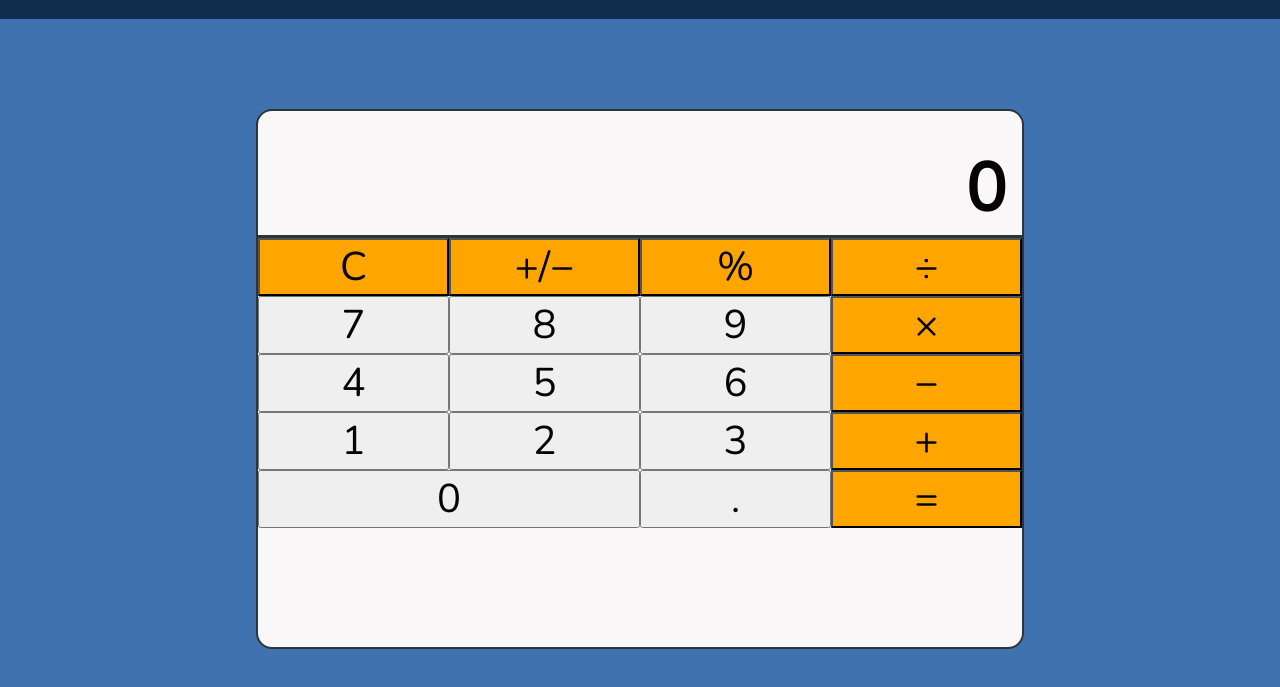
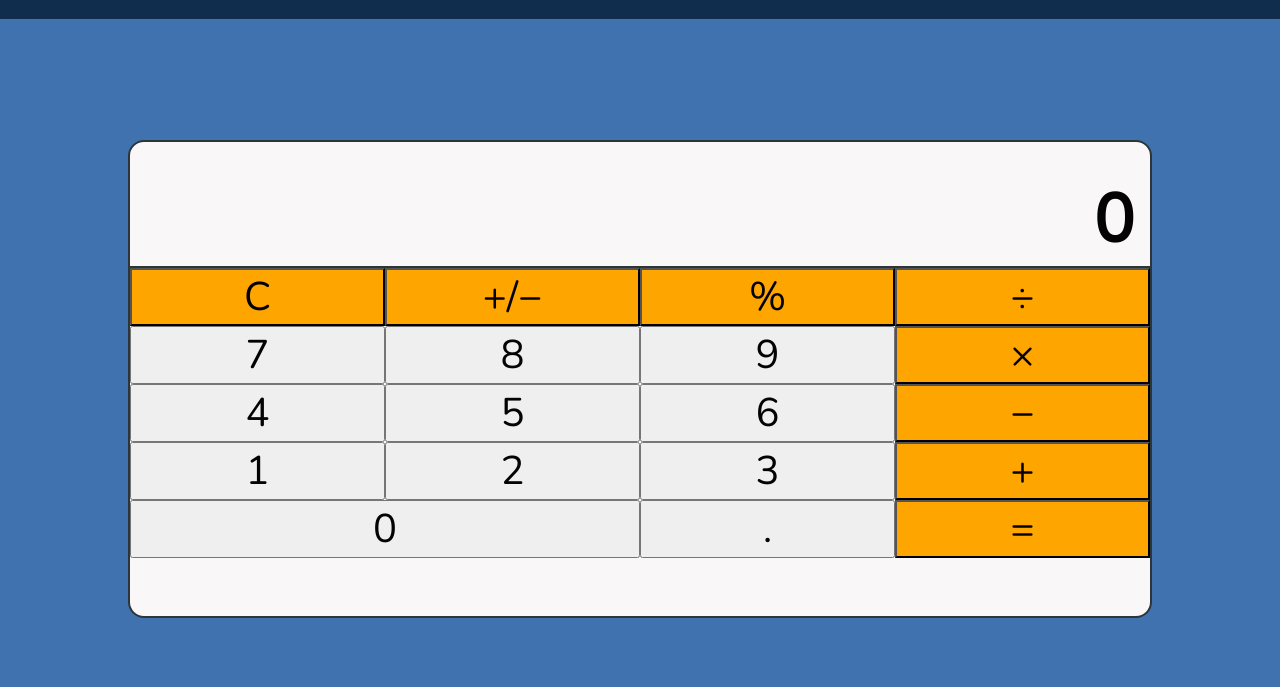
Before and after one commit to chriskokc/calculator-web, a plain HTML site: page index.html in a window 1280 px wide. Shown: the part 77-764 px from the top of the page. Drawn offline with nearby package versions, Linux system fonts and the light colour scheme; a web font is replaced by a local one.

Commit message:
adjusted width and height for the calculator container on desktop view.

```diff
--- a/_media-queries.scss
+++ b/_media-queries.scss
@@ -23,8 +23,8 @@
         #calculator {
 
             .calculator__container {
-                height: 100%;
-                width: 60%;
+                max-height: 70%;
+                width: 80%;
 
                 .calculator__display {
                     margin: 2rem 1rem 0;
```
Also changed, not shown: style.css.
